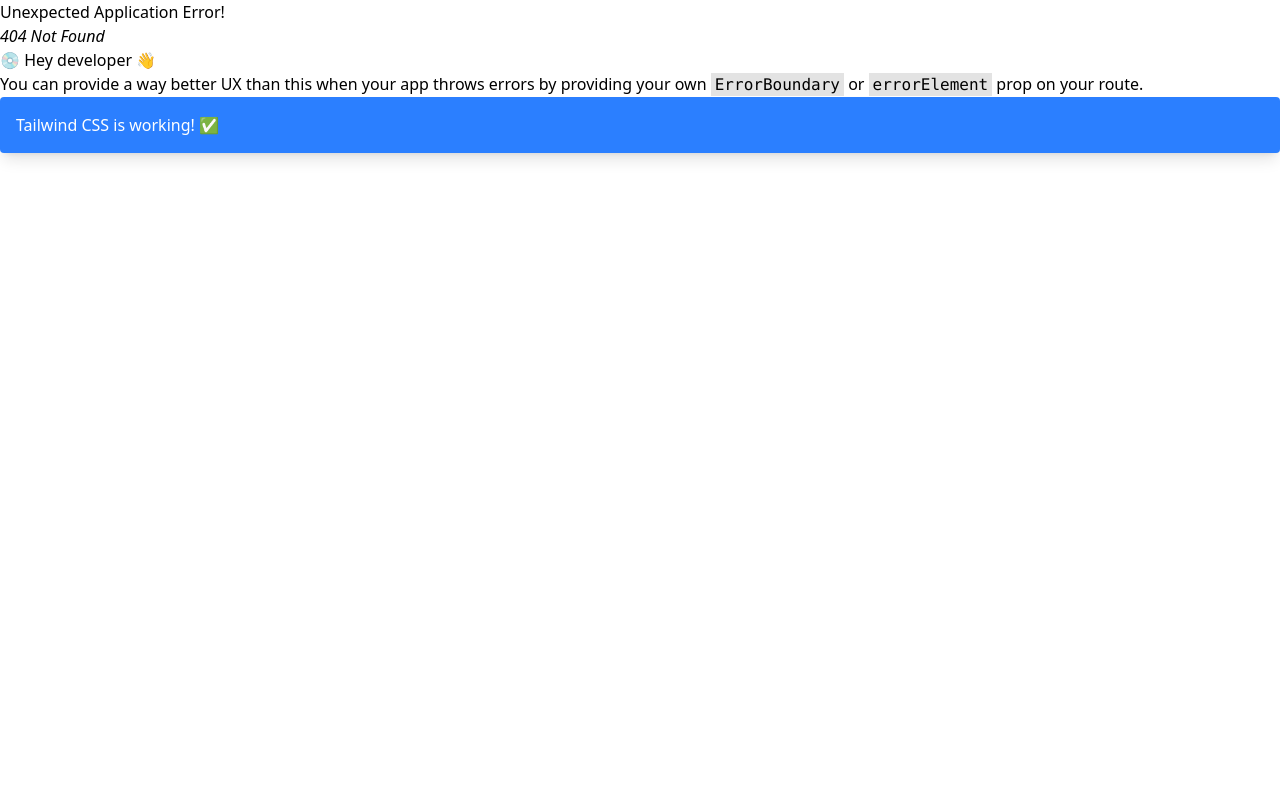
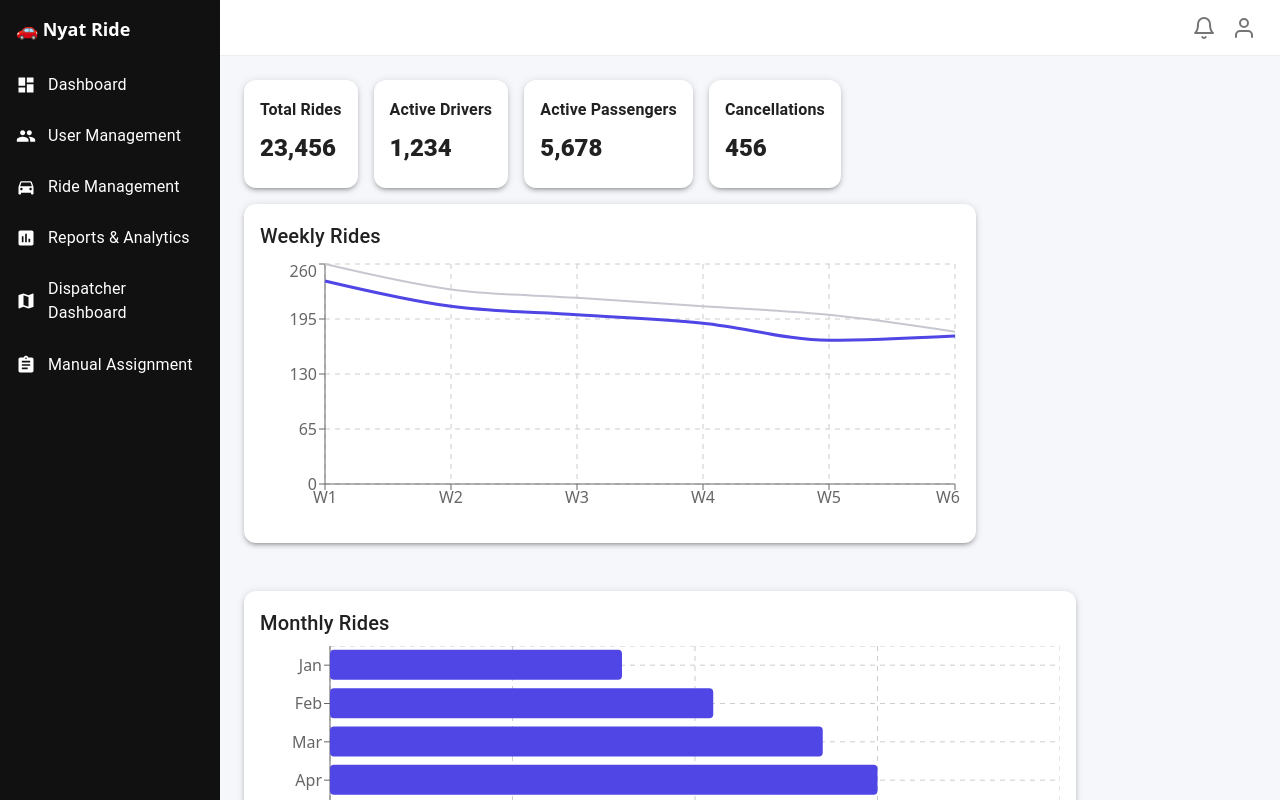
Before and after one commit to kaleab-mezgebe/ride_mobile, a React (Vite) app in the folder my-app/: page /dashboard in a window 1280 px wide. Before the commit this address had no page. Built offline with nearby package versions, Linux system fonts and the light colour scheme.

Commit message:
Add new dashboard components

```diff
--- a/my-app/package.json
+++ b/my-app/package.json
@@ -10,6 +10,9 @@
     "preview": "vite preview"
   },
   "dependencies": {
+    "@emotion/react": "^11.14.0",
+    "@emotion/styled": "^11.14.1",
+    "@mui/material": "^7.3.1",
     "@react-oauth/google": "^0.12.2",
     "@reduxjs/toolkit": "^2.8.2",
     "@tailwindcss/postcss": "^4.1.12",
@@ -20,7 +23,8 @@
     "react-dom": "^19.1.1",
     "react-icons": "^5.5.0",
     "react-redux": "^9.2.0",
-    "react-router-dom": "^7.8.0",
+    "react-router-dom": "^7.8.1",
+    "recharts": "^3.1.2",
     "tailwindcss": "^4.1.12"
   },
   "devDependencies": {
--- a/my-app/src/App.jsx
+++ b/my-app/src/App.jsx
@@ -2,6 +2,7 @@ import { createBrowserRouter, RouterProvider } from "react-router-dom";
 import Login from "./Pages/Login";
 import RootLayout from "./Pages/RootLayout";
 import AdminSignup from "./Pages/AdminSignup";
+import Dashboard from "./Pages/Dashboard";
 // import PageNotFound from "./Pages/Layout/PageNotFound";
 
 function App() {
@@ -10,18 +11,18 @@ function App() {
       path: "/",
       element: <RootLayout />,
       children: [
-        { index: true, element: <Login /> },
-        { path: "/Signup", element: <AdminSignup /> },
+        { index: true, element: <Login /> }, // default route → Login
+        { path: "signup", element: <AdminSignup /> }, // signup route
+        { path: "dashboard", element: <Dashboard /> }, // ✅ dashboard route
+        // { path: "*", element: <PageNotFound /> }, // optional - handle 404
       ],
     },
   ]);
   return (
     <>
       <RouterProvider router={router} />
-      <div className="bg-blue-500 text-white p-4 rounded shadow-lg">
-        Tailwind CSS is working! ✅
-      </div>
     </>
   );
 }
+
 export default App;
--- /dev/null
+++ b/my-app/src/Components/MonthlyBarChart.jsx
@@ -0,0 +1,22 @@
+import React from "react";
+import { Card, CardContent, Typography } from "@mui/material";
+import { ResponsiveContainer, BarChart, Bar, XAxis, YAxis, CartesianGrid, Tooltip } from "recharts";
+
+export default function MonthlyBarChart({ data }) {
+  return (
+    <Card sx={{ borderRadius: 3, boxShadow: 3 }}>
+      <CardContent>
+        <Typography variant="h6" gutterBottom>Monthly Rides</Typography>
+        <ResponsiveContainer width={800} height={260}>
+          <BarChart layout="vertical" data={data} margin={{ left: 10 }}>
+            <CartesianGrid strokeDasharray="5 5" />
+            <XAxis type="number" />
+            <YAxis type="category" dataKey="month" />
+            <Tooltip />
+            <Bar dataKey="value" fill="#4f46e5" radius={[4, 4, 4, 4]} />
+          </BarChart>
+        </ResponsiveContainer>
+      </CardContent>
+    </Card>
+  );
+}
--- /dev/null
+++ b/my-app/src/Components/RecentRidesTable.jsx
@@ -0,0 +1,34 @@
+import React from "react";
+import { Card, CardContent, Typography, Table, TableHead, TableRow, TableCell, TableBody } from "@mui/material";
+
+export default function RecentRidesTable({ rows }) {
+  return (
+    <Card sx={{ borderRadius: 3, boxShadow: 3 }}>
+      <CardContent>
+        <Typography variant="h6" gutterBottom>Recent Ride Activity</Typography>
+        <Table>
+          <TableHead>
+            <TableRow>
+              <TableCell>Ride ID</TableCell>
+              <TableCell>Passenger</TableCell>
+              <TableCell>Driver</TableCell>
+              <TableCell>Status</TableCell>
+              <TableCell>Date</TableCell>
+            </TableRow>
+          </TableHead>
+          <TableBody>
+            {rows.map((r) => (
+              <TableRow key={r.id}>
+                <TableCell>{r.id}</TableCell>
+                <TableCell>{r.passenger}</TableCell>
+                <TableCell>{r.driver}</TableCell>
+                <TableCell>{r.status}</TableCell>
+                <TableCell>{r.date}</TableCell>
+              </TableRow>
+            ))}
+          </TableBody>
+        </Table>
+      </CardContent>
+    </Card>
+  );
+}
--- /dev/null
+++ b/my-app/src/Components/RideLineChart.jsx
@@ -0,0 +1,25 @@
+import React from "react";
+import { Card, CardContent, Typography } from "@mui/material";
+import { ResponsiveContainer, LineChart, Line, CartesianGrid, XAxis, YAxis, Tooltip } from "recharts";
+
+export default function RideLineChart({ data }) {
+  return (
+    <Card sx={{ borderRadius: 3, boxShadow: 3 }}>
+      <CardContent>
+        <Typography variant="h6" gutterBottom>Weekly Rides</Typography>
+        <ResponsiveContainer width={700} height={260}>
+          <LineChart data={data}>
+            <CartesianGrid strokeDasharray="5 5" />
+            <XAxis dataKey="label" />
+            <YAxis />
+            <Tooltip />
+            {/* main line */}
+            <Line type="monotone" dataKey="rides" stroke="#4f46e5" strokeWidth={3} dot={false} />
+            {/* faint comparison line */}
+            <Line type="monotone" dataKey="prev" stroke="#c7c7d1" strokeWidth={2} dot={false} />
+          </LineChart>
+        </ResponsiveContainer>
+      </CardContent>
+    </Card>
+  );
+}
--- /dev/null
+++ b/my-app/src/Components/Sidebar.jsx
@@ -0,0 +1,53 @@
+import React from "react";
+import { NavLink } from "react-router-dom";
+import { Box, List, ListItemButton, ListItemText } from "@mui/material";
+import { MdDashboard, MdPeople, MdDirectionsCar, MdAssessment, MdMap, MdAssignment } from "react-icons/md";
+
+const navItems = [
+  { to: "/admin", label: "Dashboard", icon: <MdDashboard /> },
+  { to: "/admin/users", label: "User Management", icon: <MdPeople /> },
+  { to: "/admin/rides", label: "Ride Management", icon: <MdDirectionsCar /> },
+  { to: "/admin/reports", label: "Reports & Analytics", icon: <MdAssessment /> },
+  { to: "/dispatcher", label: "Dispatcher Dashboard", icon: <MdMap /> },
+  { to: "/dispatcher/assign", label: "Manual Assignment", icon: <MdAssignment /> },
+];
+
+export default function Sidebar() {
+  return (
+    <Box
+      component="aside"
+      sx={{
+        width: 220,
+        flexShrink: 0,
+        bgcolor: "#111",
+        color: "#fff",
+        minHeight: "100vh",
+        position: "sticky",
+        top: 0,
+      }}
+    >
+      <Box sx={{ px: 2, py: 2, fontWeight: 700, display: "flex", alignItems: "center", gap: 1, fontSize: 18 }}>
+        🚗 Nyat Ride
+      </Box>
+      <List sx={{ pt: 0 }}>
+        {navItems.map((item) => (
+          <NavLink
+            key={item.to}
+            to={item.to}
+            style={({ isActive }) => ({
+              textDecoration: "none",
+              color: "#fff",
+              background: isActive ? "#1f2937" : "transparent",
+              display: "block",
+            })}
+          >
+            <ListItemButton sx={{ gap: 1.5, py: 1.2 }}>
+              <Box style={{ fontSize: 20 }}>{item.icon}</Box>
+              <ListItemText primary={item.label} />
+            </ListItemButton>
+          </NavLink>
+        ))}
+      </List>
+    </Box>
+  );
+}
--- /dev/null
+++ b/my-app/src/Components/StatCard.jsx
@@ -0,0 +1,13 @@
+import React from "react";
+import { Card, CardContent, Typography } from "@mui/material";
+
+export default function StatCard({ title, value }) {
+  return (
+    <Card sx={{ borderRadius: 3, boxShadow: 3 }}>
+      <CardContent>
+        <Typography variant="subtitle1" fontWeight={700}>{title}</Typography>
+        <Typography variant="h5" mt={1} fontWeight={800}>{value}</Typography>
+      </CardContent>
+    </Card>
+  );
+}
--- /dev/null
+++ b/my-app/src/Components/Topbar.jsx
@@ -0,0 +1,26 @@
+import React from "react";
+import { Box, IconButton } from "@mui/material";
+import { FiBell, FiUser } from "react-icons/fi";
+
+export default function Topbar() {
+  return (
+    <Box
+      component="header"
+      sx={{
+        height: 56,
+        borderBottom: "1px solid #eee",
+        px: 2,
+        display:"flex",
+        alignItems: "center",
+        justifyContent: "flex-end",
+        bgcolor: "#fff",
+        position: "sticky",
+        top: 0,
+        zIndex: 10,
+      }}
+    >
+      <IconButton><FiBell /></IconButton>
+      <IconButton><FiUser /></IconButton>
+    </Box>
+  );
+}
--- a/my-app/src/Pages/Dashboard.jsx
+++ b/my-app/src/Pages/Dashboard.jsx
@@ -0,0 +1,78 @@
+import React from "react";
+import { Box, Grid } from "@mui/material";
+import Sidebar from "../Components/Sidebar";
+import Topbar from "../Components/Topbar";
+import StatCard from "../Components/StatCard";
+import RideLineChart from "../Components/RideLineChart";
+import MonthlyBarChart from "../Components/MonthlyBarChart";
+import RecentRidesTable from "../Components/RecentRidesTable";
+
+// --- mock data (replace with API later) ---
+const kpis = [
+  { title: "Total Rides", value: "23,456" },
+  { title: "Active Drivers", value: "1,234" },
+  { title: "Active Passengers", value: "5,678" },
+  { title: "Cancellations", value: "456" },
+];
+
+const weekly = [
+  { label: "W1", rides: 240, prev: 260 },
+  { label: "W2", rides: 210, prev: 230 },
+  { label: "W3", rides: 200, prev: 220 },
+  { label: "W4", rides: 190, prev: 210 },
+  { label: "W5", rides: 170, prev: 200 },
+  { label: "W6", rides: 175, prev: 180 },
+];
+
+const monthly = [
+  { month: "Jan", value: 320 },
+  { month: "Feb", value: 420 },
+  { month: "Mar", value: 540 },
+  { month: "Apr", value: 600 },
+  { month: "May", value: 650 },
+  { month: "Jun", value: 780 },
+];
+
+const recent = [
+  { id: "001", passenger: "John Smith", driver: "Mary Johnson", status: "Completed", date: "2023-10-01" },
+  { id: "002", passenger: "Jane Doe", driver: "Michael Brown", status: "Cancelled", date: "2023-10-01" },
+  { id: "003", passenger: "Anna Lee", driver: "Chris White", status: "Ongoing", date: "2023-10-01" },
+];
+
+export default function Dashboard() {
+  return (
+    <Box sx={{ display: "flex", bgcolor: "#f6f7fb", minHeight: "100vh" }}>
+      <Sidebar />
+      <Box sx={{ flex: 1 }}>
+        <Topbar />
+
+        <Box component="main" sx={{ p: 3 }}>
+          {/* KPI cards */}
+          <Grid container spacing={2} mb={2}>
+            {kpis.map((k) => (
+              <Grid key={k.title} item xs={12} sm={6} md={3}>
+                <StatCard title={k.title} value={k.value} />
+              </Grid>
+            ))}
+          </Grid>
+
+          {/* Charts */}
+          <Grid container spacing={6} mb={8}>
+            <Grid item xs={12} md={7}>
+              <RideLineChart data={weekly} />
+            </Grid>
+            <Grid item xs={12} md={5}>
+              <MonthlyBarChart data={monthly} />
+            </Grid>
+          </Grid>
+
+          {/* Recent table */}
+          <Box sx={{ mr: 5 }}>   {/* ml = margin-left */}
+  <RecentRidesTable rows={recent} />
+</Box>
+
+        </Box>
+      </Box>
+    </Box>
+  );
+}
--- a/my-app/src/Pages/Login.jsx
+++ b/my-app/src/Pages/Login.jsx
@@ -30,21 +30,24 @@ const Login = () => {
     }));
   };
   const submitHandler = async (event) => {
-    event.preventDefault();
-    // try {
-    //   const res = await api.post("/auth/login", values, {});
-    //   if (res.status === 200) {
-    //     console.log(res);
-    //     const { email, fullName, _id, adminName, role } = res.data.data.user;
-    //     const token = res.data.token;
-    //     const name = role === "admin" ? adminName : fullName;
-    //     dispatch(
-    //       authActions.login({ email, name, fullName, _id, token, role })
-    //     );
-    //     navigate(Redirectpath, { replace: true });
-    //   }
-    // } catch (error) {}
-  };
+  event.preventDefault();
+
+  // TEMP: fake login + go to dashboard
+  dispatch(
+    authActions.login({
+      email: values.email,
+      name: "Admin",
+      fullName: "Admin User",
+      _id: "12345",
+      token: "dummy-token",
+      role: "admin",
+    })
+  );
+
+  navigate("/dashboard", { replace: true });
+};
+
+
   const { width } = Windowresponsiv();
   const handleGoogleSuccess = async (response) => {
     // try {
```
Also changed, not shown: 1 other file (tests, documents, lock files or other folders).
